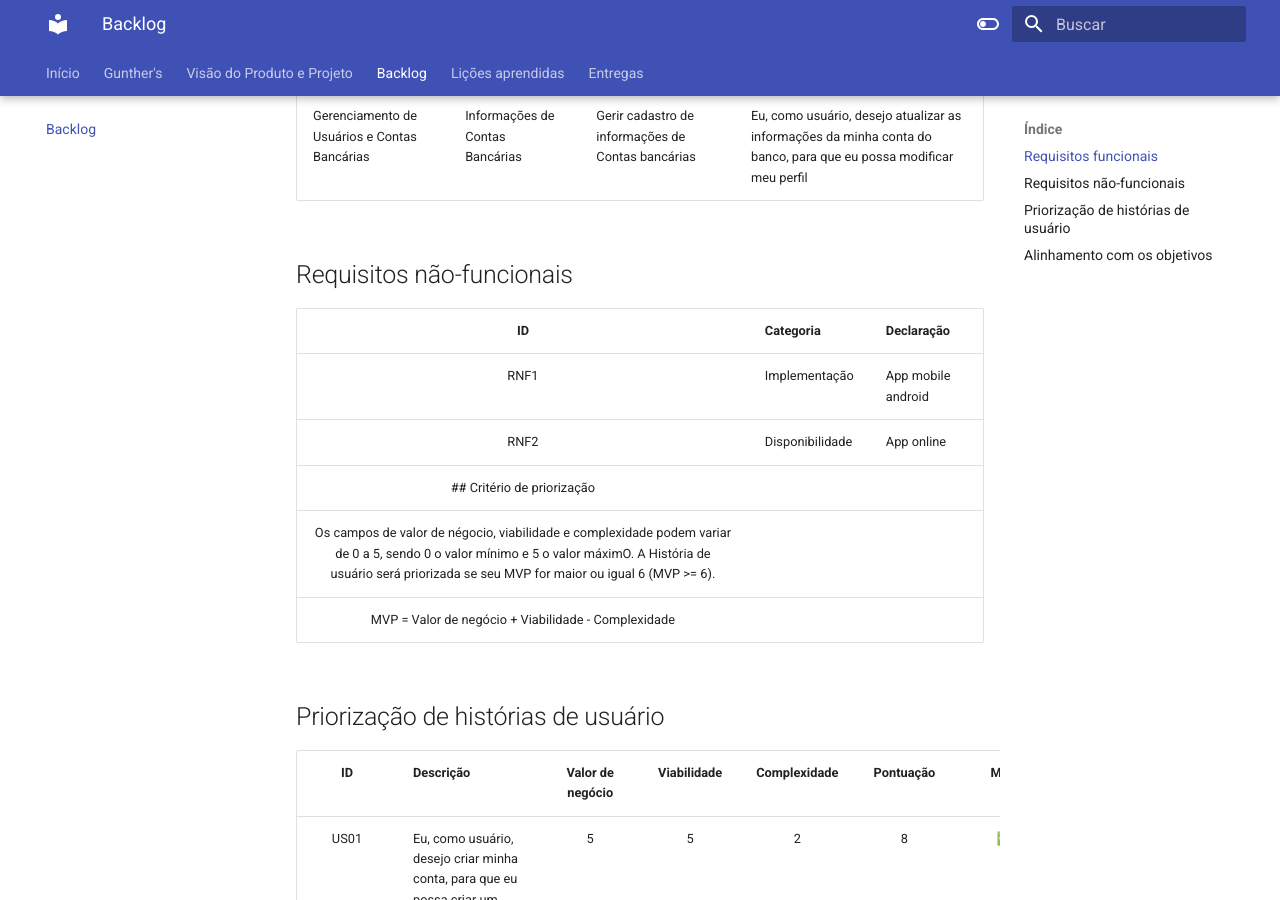
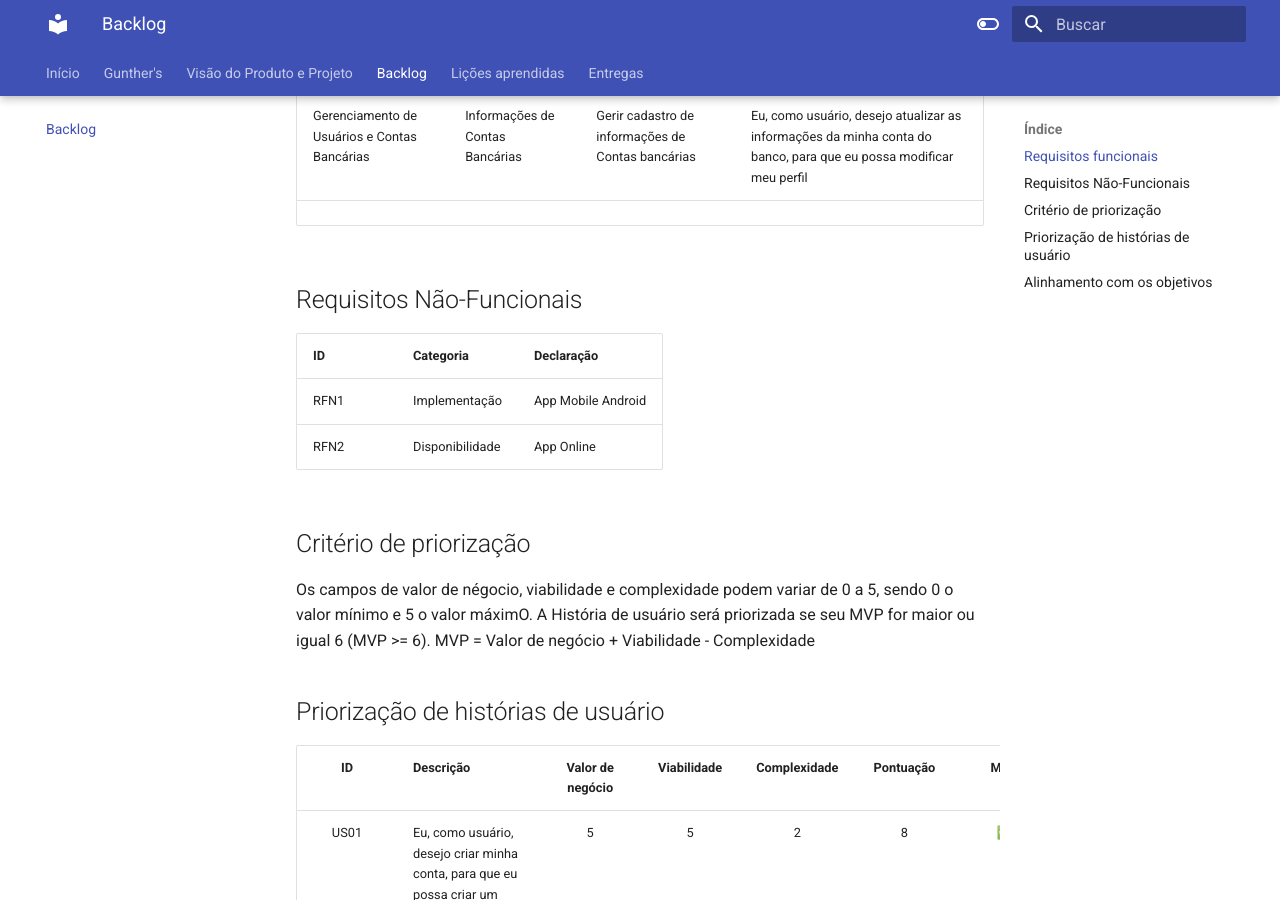
Before and after one commit to mdsreq-fga-unb/2023.2-CarteiraControl, an MkDocs documentation site: the page built from docs/backlog.md, in a window 1280 px wide and 900 px high, scrolled down 2300 px. Built offline with MkDocs 1.6.1 and Material for MkDocs 9.7.7, drawn with Linux system fonts in a browser that asks for light colours; some of the changed text lies outside the part shown.

```diff
--- a/docs/backlog.md
+++ b/docs/backlog.md
@@ -25,25 +25,18 @@
 |Gerenciamento de Usuários e Contas Bancárias|Informações de Usuário|Login e Logoff|Eu, como usuário, desejo atualizar as informações de login, para que eu possa modificar meu acesso|
 |Gerenciamento de Usuários e Contas Bancárias|Informações de Contas Bancárias|Gerir cadastro de informações de Contas bancárias|Eu, como usuário, desejo cadastrar minhas contas dos bancos, para que eu possa rastrear minhas depesas|
 |Gerenciamento de Usuários e Contas Bancárias|Informações de Contas Bancárias|Gerir cadastro de informações de Contas bancárias|Eu, como usuário, desejo atualizar as informações da minha conta do banco, para que eu possa modificar meu perfil|
+|
 
 
+## Requisitos Não-Funcionais
+|ID| Categoria | Declaração |
+|----| -----| ------|
+|RFN1| Implementação| App Mobile Android|
+|RFN2| Disponibilidade| App Online |
 
-
-
-
-
-
-
-
-## Requisitos não-funcionais
-
-| ID | Categoria       | Declaração|
-| :----: | --------------- | ------------------ |
-|  RNF1  | Implementação   | App mobile android |
-|  RNF2  | Disponibilidade     | App online |
 ## Critério de priorização
 Os campos de valor de négocio, viabilidade e complexidade podem variar de 0 a 5, sendo 0 o valor mínimo e 5 o valor máximO. A História de usuário será priorizada se seu MVP for maior ou igual 6 (MVP >= 6).
-    MVP = Valor de negócio + Viabilidade - Complexidade
+MVP = Valor de negócio + Viabilidade - Complexidade
 
 
 ## Priorização de histórias de usuário
@@ -74,7 +67,6 @@ Os campos de valor de négocio, viabilidade e complexidade podem variar de 0 a 5
 
 ## Alinhamento com os objetivos
 
-|
 | aprimorar o controle financeiro do usuário | US03, US07  |
 
 | |
```
